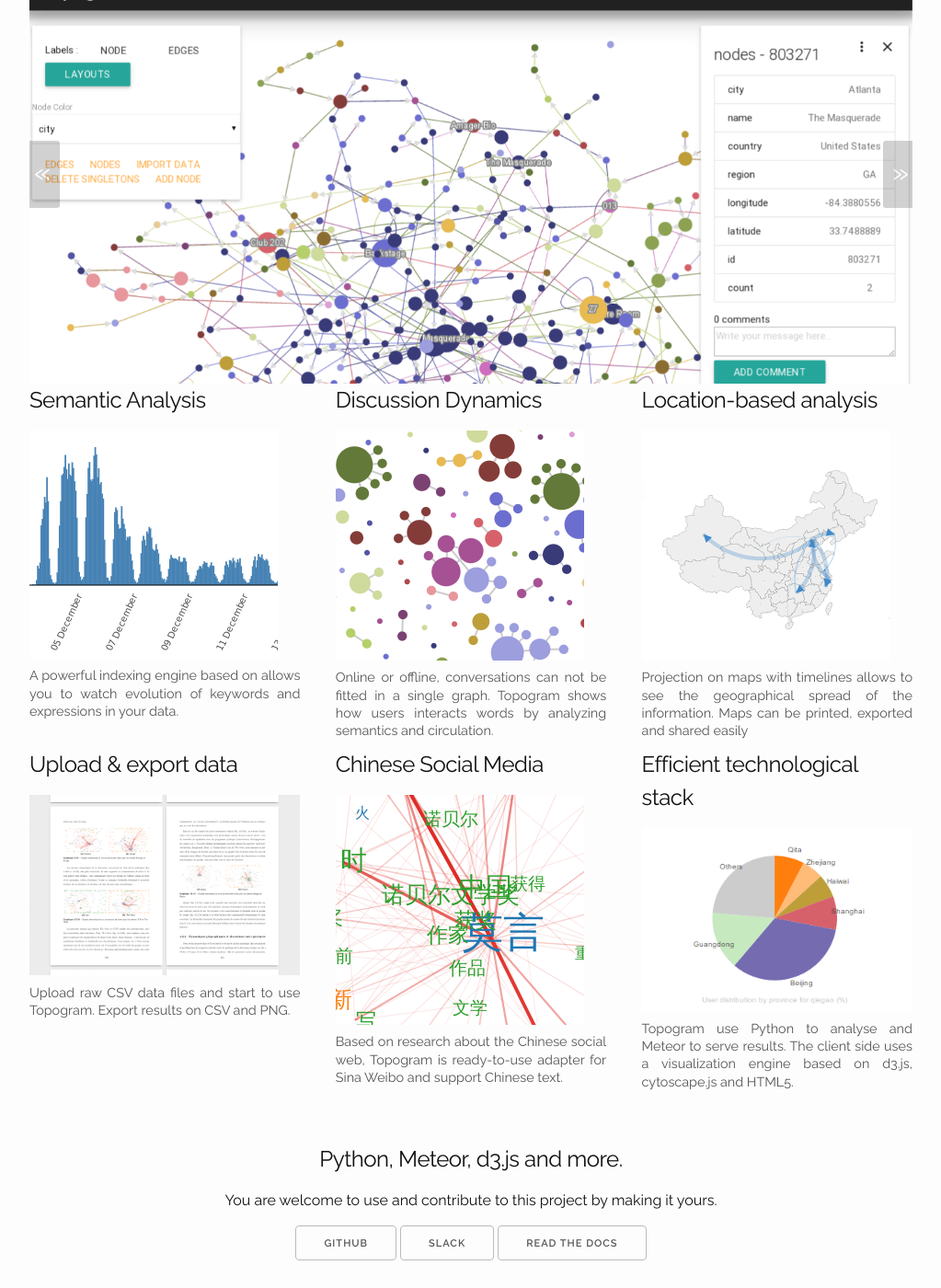
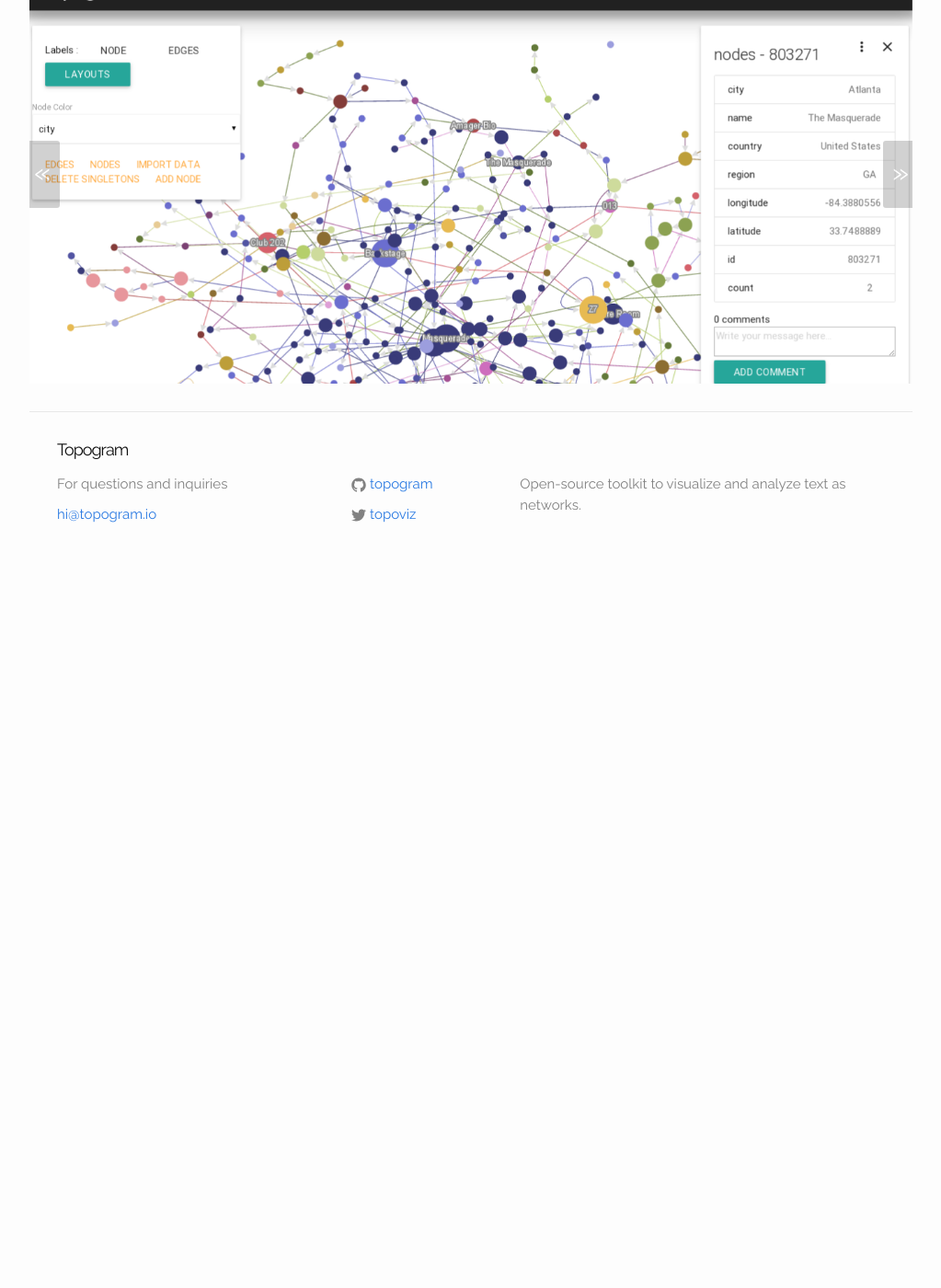
Before and after one commit to topogram/topogram.github.io, a Jekyll site: the page built from index.html, in a window 1280 px wide and 1400 px high, scrolled down 535 px. Shown: the whole window at 92% size, without its empty margins (128-1151 px from the left). Built offline with Jekyll 4.4.1, drawn with Linux system fonts in a browser that asks for light colours; after the commit the page ends 1165 px from its top, so only the background shows below that.

Commit message:
remove outdated features list #6

```diff
--- a/index.html
+++ b/index.html
@@ -22,70 +22,6 @@ layout: default
   </figure>
 </section>
 
-<section id="services">
-  <div class="row">
-      <div class="four columns">
-        <i class="fa  fa-search icon-md icon-color2"></i>
-        <h5>Semantic Analysis</h5>
-        <a class="preview" title="By selecting timeframes, you can see evolution and reveal specific time patterns (here a typical breaking news)" href="/images/portfolio/full/ui-timeline.png"><img src="/images/portfolio/thumb/item1.png" alt=""></a>
-        <p>A powerful indexing engine based on allows you to watch evolution of keywords and expressions in your data.</p>
-      </div>
-      <div class="four columns">
-        <i class=" fa fa-users icon-md icon-color5"></i>
-        <h5>Discussion Dynamics</h5>
-        <a class="preview" title="Each dot is a user, each link is a conversational exchange. The size represents activities within the network (RTs, comments, etc.)" href="/images/portfolio/full/item2.png"><img src="/images/portfolio/thumb/item2.png" alt=""></a>
-        <p>Online or offline, conversations can not be fitted in a single graph. Topogram shows how users interacts words by analyzing semantics and circulation.</p>
-      </div>
-      <div class="four columns">
-        <i class="fa fa-map-marker icon-md icon-color1"></i>
-        <h5>Location-based analysis</h5>
-        <a class="preview" title="See geographical spread of information based on users location." href="/images/portfolio/full/item5.png"><img src="images/portfolio/thumb/item5.png" alt=""></a>
-
-        <p>Projection on maps with timelines allows to see the geographical spread of the information. Maps can be printed, exported and shared easily</p>
-      </div>
-    </div>
-    <div class="row">
-      <div class="four columns">
-          <i class="fa fa-upload icon-md icon-color7"></i>
-          <h5>Upload & export data</h5>
-          <a class="preview" title="Export the results to different formats (html, png, pdf) and add it to your own documents" href="/images/portfolio/full/export.png"><img src="/images/portfolio/thumb/export.png" alt=""></a>
-
-          <!-- <a class="preview" title="Based on the powerful ElasticSearch, you will be able to investigate your data sets by using advanced queries " href="/images/portfolio/full/ui-kibana.png"><img src="/images/portfolio/thumb/ui-kibana-thumb.png" alt=""></a> -->
-
-          <p>Upload raw CSV data files and start to use Topogram. Export results on CSV and PNG.</p>
-      </div>
-      <div class="four columns">
-          <i class=" fa fa-weibo icon-md icon-color1"></i>
-          <h5>Chinese Social Media </h5>
-          <a class="preview" title="Co-occurences of words in the same thread offers a grasp on the semantic structure of the conversation." href="/images/portfolio/full/item6.png"><img src="/images/portfolio/thumb/moyan-semantic.png" alt=""></a>
-
-          <p>Based on research about the Chinese social web, Topogram is ready-to-use adapter for Sina Weibo and support Chinese text.</p>
-      </div>
-      <div class="four columns">
-        <i class="fa fa-html5 icon-md icon-color4"></i>
-        <h5>Efficient technological stack</h5>
-        <a class="preview" title="See who is engaged in conversation and where they live." href="/images/portfolio/full/item4.png"><img src="/images/portfolio/thumb/item4.png" alt=""></a>
-        <p>Topogram use Python to analyse and Meteor to serve results. The client side uses a visualization engine based on d3.js, cytoscape.js and HTML5.</p>
-      </div>
-    </div><!--/.container-->
-</section><!--/#services-->
-
-
-<section id="contact" class="row curtains">
-    <h5 class="lead">Python, Meteor, d3.js and more.</h5>
-    <p>You are welcome to use and contribute to this project by making it yours.</p>
-    <p>
-      <a class="button" href="https://github.com/topogram">Github</a>
-      <a class="button" href="http://topogram.slack.com">Slack</a>
-      <a class="button button-default" href="http://topogram.readthedocs.org" >Read the Docs</a>
-      <!--
-      <a class="button" href="mailto:hi@topogram.io">hi@topogram.io</a>
-      <a class="button button-default" href="http://app.topogram.io/swagger" >Try the API</a>
-    -->
-    </p>
-
-</section>
-
 {{> footer}}
 
 <script src=" {{ "/js/jquery.js" | prepend: site.baseurl }} " charset="utf-8"></script>
```
